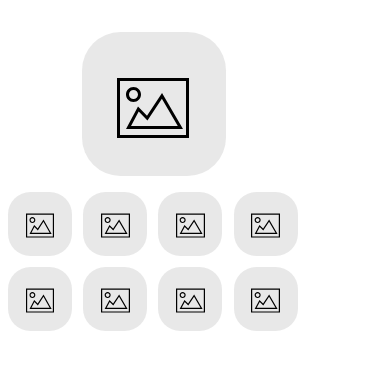
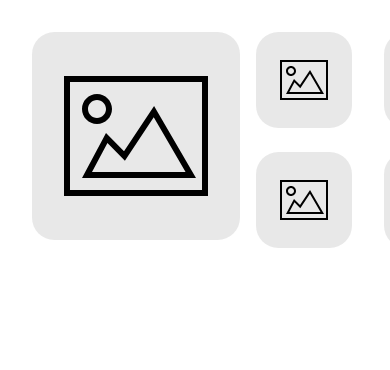
Before and after one commit to SULAJSJS/Image-Upload, a React (Create React App) app: page / in a window 390 px wide. Shown: the top 370 px of the page. Built offline with nearby package versions, Linux system fonts and the light colour scheme.

Commit message:
Add files via upload

```diff
--- a/src/App.jsx
+++ b/src/App.jsx
@@ -3,10 +3,57 @@ import { Reorder } from 'framer-motion';
 import './App.scss';
 import { Clear } from '@mui/icons-material';
 import { styled } from '@mui/material/styles';
-import { Button } from '@mui/material';
+import { Button, Box } from '@mui/material';
 import UploadItems from './components/UploadItems';
 
 function App() {
+  // const [image, setImage] = useState([
+  //   {
+  //     id: 0,
+  //     order: 0,
+  //     url: null,
+  //   },
+  //   {
+  //     id: 1,
+  //     order: 3,
+  //     url: null,
+  //   },
+  //   {
+  //     id: 2,
+  //     order: 6,
+  //     url: null,
+  //   },
+  //   {
+  //     id: 3,
+  //     order: 5,
+  //     url: null,
+  //   },
+  //   {
+  //     id: 4,
+  //     order: 1,
+  //     url: null,
+  //   },
+  //   {
+  //     id: 5,
+  //     order: 8,
+  //     url: null,
+  //   },
+  //   {
+  //     id: 6,
+  //     order: 7,
+  //     url: null,
+  //   },
+  //   {
+  //     id: 7,
+  //     order: 4,
+  //     url: null,
+  //   },
+  //   {
+  //     id: 8,
+  //     order: 2,
+  //     url: null,
+  //   },
+  // ]);
   const [image, setImage] = useState([
     {
       id: 0,
@@ -15,41 +62,45 @@ function App() {
     },
     {
       id: 1,
+      order: 3,
+      url: null,
+    },
+    {
+      id: 2,
+      order: 5,
+      url: null,
+    },
+    {
+      id: 3,
+      order: 7,
+      url: null,
+    },
+    {
+      id: 4,
+      order: 8,
+      url: null,
+    },
+    {
+      id: 5,
+      order: 4,
+      url: null,
+    },
+    {
+      id: 6,
+      order: 2,
+      url: null,
+    },
+    {
+      id: 7,
       order: 1,
       url: null,
     },
     {
-      id: 2,
-      order: 2,
-      url: null,
-    },
-    {
-      id: 3,
-      order: 3,
-      url: null,
-    },
-    {
-      id: 4,
-      order: 4,
-      url: null,
-    },
-    {
-      id: 5,
-      order: 5,
-      url: null,
-    },
-    {
-      id: 6,
+      id: 8,
       order: 6,
       url: null,
     },
-    {
-      id: 7,
-      order: 7,
-      url: null,
-    },
   ]);
-  const [picture, setPicture] = useState(null);
   const [isHovering, setIsHovering] = React.useState(false);
   const imageHandleChange = (e, el) => {
     if (e.target.file) {
@@ -61,6 +112,7 @@ function App() {
         return item.id === el.id
           ? {
               id: item.id,
+              order: item.order,
               url: URL.createObjectURL(file),
             }
           : item;
@@ -83,29 +135,15 @@ function App() {
     );
   };
 
-  const uploadImage = (e) => {
-    if (e.target.file) {
-      return;
-    }
-    setPicture(URL.createObjectURL(e.target.files[0]));
+  const todoGeneral = (id, el) => {
+    // setImage(
+    //   image.map((item) => {
+    //     return item.id === el.id
+    //       ? item?.url[0] = el?.url
+    //       : item;
+    //   }),
+    // );
   };
-
-  const todoGeneral = (id, el, picture) => {
-    setPicture(el.url);
-    setImage(
-      image.map((item) => {
-        return item.id === el.id
-          ? {
-              id: item.id,
-              order: item.order,
-              url: picture,
-            }
-          : item;
-      }),
-    );
-  };
-
-
 
   // Button styles
 
@@ -129,13 +167,29 @@ function App() {
 
   return (
     <div className="App">
-      <Reorder.Group as="div" axis="y" values={image} onReorder={setImage}>
-        <div className="upload">
-          <Reorder.Item
+      <Box component='div' className="upload">
+        <UploadItems
+          todoGeneral={todoGeneral}
+          deleteImageHandler={deleteImageHandler}
+          imageHandleChange={imageHandleChange}
+          image={image}
+          setImage={setImage}
+        />
+      </Box>
+    </div>
+  );
+}
+
+export default App;
+
+
+
+
+{/* <Reorder.Item
             key={picture}
             value={picture}
             as="label"
-            htmlFor='input'
+            htmlFor="input"
             className="upload-content">
             {picture ? (
               <span>
@@ -190,21 +244,4 @@ function App() {
             accept="images/*"
             onChange={(e) => uploadImage(e)}
             multiple
-          />
-          <UploadItems
-            todoGeneral={todoGeneral}
-            deleteImageHandler={deleteImageHandler}
-            imageHandleChange={imageHandleChange}
-            image={image}
-            setImage={setImage}
-            picture={picture}
-            setPicture={setPicture}
-            uploadImage={uploadImage}
-          />
-        </div>
-      </Reorder.Group>
-    </div>
-  );
-}
-
-export default App;
+          /> */}
--- a/src/App.scss
+++ b/src/App.scss
@@ -12,37 +12,14 @@ body {
 
 .App {
   .upload {
-    margin-left: 6rem;
+    margin-left: 16rem;
     margin-top: 2rem;
-    display: flex;
-    flex-wrap: wrap;
-    gap: 1rem;
-    .upload-content {
-      width: 13rem;
-      height: 13rem;
-      border-radius: 2.4rem;
-      background-color: rgb(198, 198, 198, 0.4);
-      text-align: center;
-      &:hover {
-        box-shadow: rgba(50, 50, 93, 0.25) 0px 6px 12px -2px, rgba(0, 0, 0, 0.3) 0px 3px 7px -3px;
-        transition: 0.2s ease-in-out;
-      }
-      .photo-icon {
-        position: absolute;
-        left: 8.5rem;
-        top: 4.5rem;
-        width: 8rem;
-        height: 8rem;
-        color: rgb(198, 198, 198, 0.7);
-        display: block;
-        margin: auto;
-      }
-    }
+    overflow-x: auto;
     .upload-content-items {
       display: grid;
-      grid-template-columns: repeat(4, 1fr);
-      grid-column-gap: 0.7em;
-      grid-row-gap: 0.7em;
+      grid-template-columns: repeat(4, 8em);
+      grid-auto-rows: 120px;
+      grid-auto-columns: 150px;
       .item {
         width: 6rem;
         height: 6rem;
@@ -60,7 +37,8 @@ body {
           color: rgb(198, 198, 198, 0.7);
           margin: auto;
           .item:hover {
-            box-shadow: rgba(50, 50, 93, 0.25) 0px 6px 12px -10px, rgba(0, 0, 0, 0.3) 0px 3px 7px -3px;
+            box-shadow: rgba(50, 50, 93, 0.25) 0px 6px 12px -10px,
+              rgba(0, 0, 0, 0.3) 0px 3px 7px -3px;
             transition: 0.2s ease-in-out;
           }
         }
@@ -69,89 +47,43 @@ body {
   }
 }
 
-@media (max-width: 578px) {
+// @media (max-width: 578px) {
+//   .App {
+//     .upload {
+//       margin-left: 0.5rem;
+//       .upload-content-items {
+//         .item {
+//           width: 6rem;
+//           height: 6rem;
+//           border-radius: 1.4rem;
+//           background-color: rgb(198, 198, 198, 0.4);
+//           text-align: center;
+//           padding-top: 1.5rem;
+//           #item-icon {
+//             width: 3rem;
+//             height: 3rem;
+//             color: rgb(198, 198, 198, 0.7);
+//             margin: auto;
+//           }
+//         }
+//       }
+//     }
+//   }
+// }
+
+@media (max-width: 440px) {
   .App {
     .upload {
-      margin-left: 0.5rem;
-      .upload-content {
-        .photo-icon {
-          left: 3rem;
-        }
-      }
       .upload-content-items {
-        display: grid;
-        grid-template-columns: repeat(4, 1fr);
-        grid-column-gap: 0.7em;
-        grid-row-gap: 0.7em;
+        gap: -0.4rem;
         .item {
-          width: 6rem;
-          height: 6rem;
-          border-radius: 1.4rem;
-          background-color: rgb(198, 198, 198, 0.4);
-          text-align: center;
-          padding-top: 1.5rem;
+
           #item-icon {
             width: 3rem;
             height: 3rem;
-            color: rgb(198, 198, 198, 0.7);
-            margin: auto;
           }
         }
       }
     }
   }
 }
-
-@media (max-width: 440px) {
-  .App {
-    .upload {
-      .upload-content {
-        width: 9rem !important;
-        height: 9rem !important;
-        margin-left: 4.6rem;
-        .photo-icon {
-          width: 4.5rem !important;
-          height: 4.5rem !important;
-          margin-left: 4.3rem;
-        }
-      }
-      .upload-content-items {
-        .item {
-          width: 4rem !important;
-          height: 4rem !important;
-          padding-top: 1.2rem;
-          &:hover {
-            box-shadow: rgba(99, 99, 99, 0.2) 0px 2px 8px 0px;
-          }
-          #item-icon {
-            width: 1.8rem !important;
-            height: 1.8rem !important;
-          }
-        }
-      }
-    }
-  }
-}
-
-@media (max-width: 578px) {
-  .App {
-    .upload {
-      .upload-content {
-        .photo-icon {
-        }
-      }
-      .upload-content-items {
-        .item {
-          .span {
-            .uploaded-image {
-              width: 4rem;
-              height: 4rem;
-            }
-            #item-icon {
-            }
-          }
-        }
-      }
-    }
-  }
-}
--- a/src/components/UploadItems.jsx
+++ b/src/components/UploadItems.jsx
@@ -4,17 +4,10 @@ import { styled } from '@mui/material/styles';
 import { Button } from '@mui/material';
 import { Reorder } from 'framer-motion';
 
-const UploadItems = ({
-  todoGeneral,
-  imageHandleChange,
-  deleteImageHandler,
-  image,
-  setImage,
-  picture,
-  setPicture,
-}) => {
+const UploadItems = ({todoGeneral, imageHandleChange, deleteImageHandler, image, setImage,}) => {
   const [isHovering, setIsHovering] = React.useState(false);
-
+  const [currentImage, setCurrentImage] = React.useState(null);
+  // =========== button style
   const ColorButton = styled(Button)(({ theme }) => ({
     color: theme.palette.getContrastText('#0063cc'),
     backgroundColor: '#0063cc',
@@ -23,7 +16,8 @@ const UploadItems = ({
       backgroundColor: '#498fd6',
     },
   }));
-
+  // =========== Finished button style
+  //=========== Hover
   const handleMouseEnter = () => {
     setIsHovering(true);
   };
@@ -31,14 +25,55 @@ const UploadItems = ({
   const handleMouseLeave = () => {
     setIsHovering(false);
   };
+  // =========== finished hover
+
+  // =========== sort
 
   const sorted = (a, b) => {
     return a.url === null && b.url !== null ? 1 : -1;
   };
+  // =========== Finished sort
+
+  // =========== DND
+
+  const dragStartHandler = (e, el) => {
+    console.log('drag', el);
+    setCurrentImage(el);
+  };
+  const dragEndHandler = (e) => {};
+  const dragOverHandler = (e) => {
+    e.preventDefault();
+  };
+  const dropHandler = (e, el) => {
+    console.log('drop', el);
+    e.preventDefault();
+    setImage(
+      image.map((item) => {
+        if (item.id === el.id) {
+          return { ...item, order: currentImage.order, id: item.id };
+        }
+        if (item.id === currentImage.id) {
+          return { ...item, order: el.order, id: item.id };
+        }
+        return item;
+      }),
+    );
+  };
+  const sortImages = (a, b) => {
+    if (a.order > b.order) {
+      return 1;
+    } else {
+      return -1;
+    }
+  };
+
+  // =========== Finished DND
+
+
 
   return (
     <div className="upload-content-items">
-      {image?.sort(sorted).map((el, id) => (
+      {image?.sort(sortImages, sorted).map((el, id) => (
         <>
           <input
             id={el.id}
@@ -47,28 +82,42 @@ const UploadItems = ({
             accept="images/*"
             onChange={(e) => imageHandleChange(e, el)}
           />
-          <Reorder.Item
+          <label
             key={el.id}
-            value={el}
-            as="label"
             htmlFor={el.id}
             className="item"
             style={
-              el.url
+              el.url && id == 0
                 ? {
                     boxShadow: 'rgba(99, 99, 99, 0.2) 0px 2px 8px 0px',
+                    width: '13rem',
+                    height: '13rem',
+                    marginLeft: '-14rem',
+                    position: 'absolute'
                   }
+                : id === 0
+                ? { width: '13rem', height: '13rem', marginLeft: '-14rem', position: 'absolute' }
                 : {
                     boxShadow: 'none',
                     cursor: 'pointer',
-
                   }
             }>
             {el.url ? (
-              <span className="span" style={{display: 'flex', flexDirection: 'column'}}>
+              <span className="span" style={{ display: 'flex', flexDirection: 'column' }}>
                 <Clear
                   onClick={(e) => deleteImageHandler(e, el)}
-                  sx={{
+                  sx={
+                    id === 0
+                      ? {
+                          color: '#fff',
+                          zIndex: 10,
+                          ml: '11.5rem',
+                          mt: '-1.4rem',
+                          backgroundColor: isHovering ? 'red' : '#000',
+                          cursor: 'pointer',
+                          transition: '0.4s',
+                        }
+                      : {
                           color: '#fff',
                           zIndex: 10,
                           ml: '4.5rem',
@@ -76,41 +125,76 @@ const UploadItems = ({
                           backgroundColor: isHovering ? 'red' : '#000',
                           cursor: 'pointer',
                           transition: '0.4s',
-                  }}
+                        }
+                  }
                   onMouseEnter={handleMouseEnter}
                   onMouseLeave={handleMouseLeave}
                   className="delete"
                 />
+                <div
+                  draggable={true}
+                  onDragStart={(e) => dragStartHandler(e, el)}
+                  onDragLeave={(e) => dragEndHandler(e)}
+                  onDragEnd={(e) => dragEndHandler(e)}
+                  onDragOver={(e) => dragOverHandler(e)}
+                  onDrop={(e) => dropHandler(e, el)}>
                   <img
                     className="uploaded-image"
-                  style={{
+                    style={
+                      id == 0
+                        ? {
+                            width: '13rem',
+                            height: '13rem',
+                            marginRight: '3rem',
+                            borderRadius: '1.4rem',
+                            marginTop: '-1.6rem',
+                            objectFit: 'cover'
+                          }
+                        : {
                             width: '6rem',
                             height: '6rem',
                             borderRadius: '1.4rem',
                             marginTop: '-1.5rem',
-                  }}
+                            objectFit: 'cover'
+                          }
+                    }
                     src={el?.url}
                     alt=""
                   />
+                </div>
                 <ColorButton
-                  onClick={() => todoGeneral(id, el, picture)}
+                  onClick={() => todoGeneral(id, el)}
                   className="button"
                   variant="contained"
-                  sx={{
+                  sx={
+                    id == 0
+                      ? {
+                          fontSize: 14,
+                          borderRadius: '1.7rem',
+                          mt: '-2.4rem',
+                          width: '11rem',
+                          ml: '1rem',
+                        }
+                      : {
                           fontSize: 7.8,
                           borderRadius: '1.7rem',
                           mt: '-32px',
                           width: '5.4rem',
                           ml: '0.3rem',
-                  }}>
+                        }
+                  }>
                   <p style={{ whiteSpace: 'nowrap' }}>Сделать главной</p>
                 </ColorButton>
               </span>
             ) : (
-              <img src="/iconmonstr-picture-thin.svg" alt="Image" id="item-icon" />
-
+              <img
+                style={id == 0 ? { width: '9rem', height: '9rem', marginTop: '0.5rem' } : {}}
+                src="/iconmonstr-picture-thin.svg"
+                alt="Image"
+                id="item-icon"
+              />
             )}
-          </Reorder.Item>
+          </label>
         </>
       ))}
     </div>
```
Lines whose indentation alone changed are shown as unchanged.
